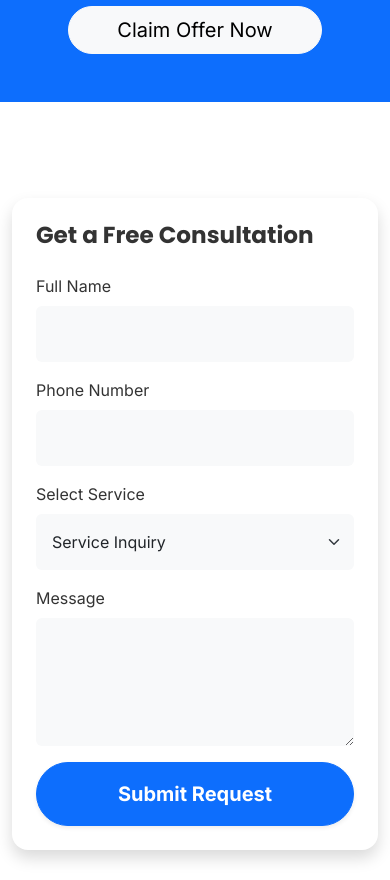
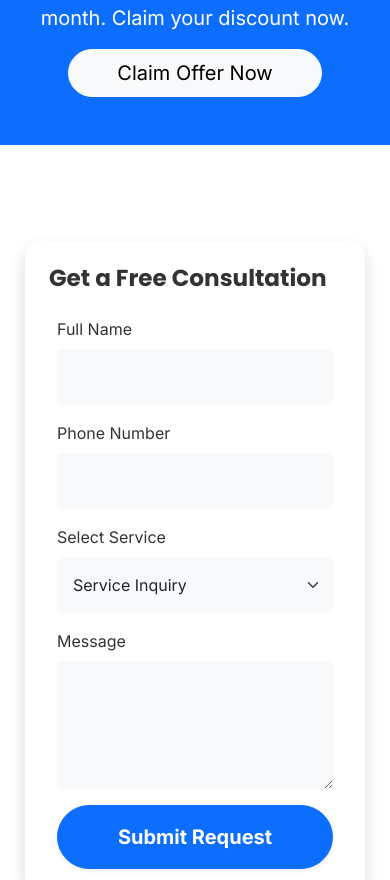
Before and after one commit to pratham933/LANDING-PAGE, a plain HTML site: page index.html in a window 390 px wide. Shown: the part 3094-3974 px from the top of the page. Drawn offline with nearby package versions, Linux system fonts and the light colour scheme.

Commit message:
responshiv

```diff
--- a/style.css
+++ b/style.css
@@ -5,11 +5,17 @@
     --primary-light: rgba(13, 110, 253, 0.1);
 }
 
+html {
+    overflow-x: hidden;
+}
+
 body {
     font-family: 'Inter', sans-serif;
     color: #333;
     scroll-behavior: smooth;
     overflow-x: hidden;
+    max-width: 100vw;
+    padding-right: 0 !important;
 }
 
 h1, h2, h3, .navbar-brand {
@@ -91,4 +97,10 @@ h1, h2, h3, .navbar-brand {
 @media (max-width: 768px) {
     .hero-section { text-align: center; }
     .hero-section .d-flex { justify-content: center; }
+    .container { max-width: 100%; padding-left: 15px; padding-right: 15px; }
+    img { max-width: 100%; height: auto; }
+    .row { margin-left: 0; margin-right: 0; }
+    .col-lg-6, .col-md-4, .col-lg-7, .col-lg-5 { padding-left: 10px; padding-right: 10px; }
+    .navbar { padding-left: 10px; padding-right: 10px; }
+    section { overflow-x: hidden; }
 }
```
